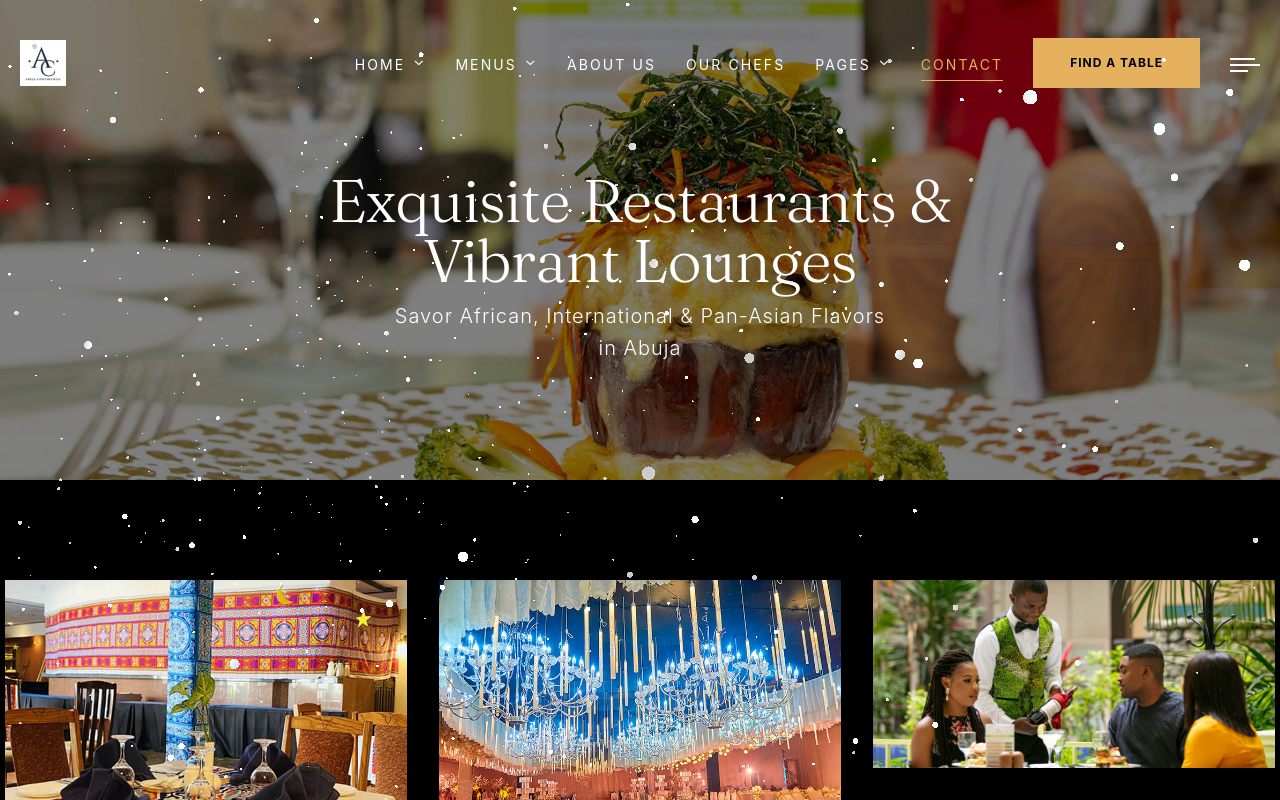
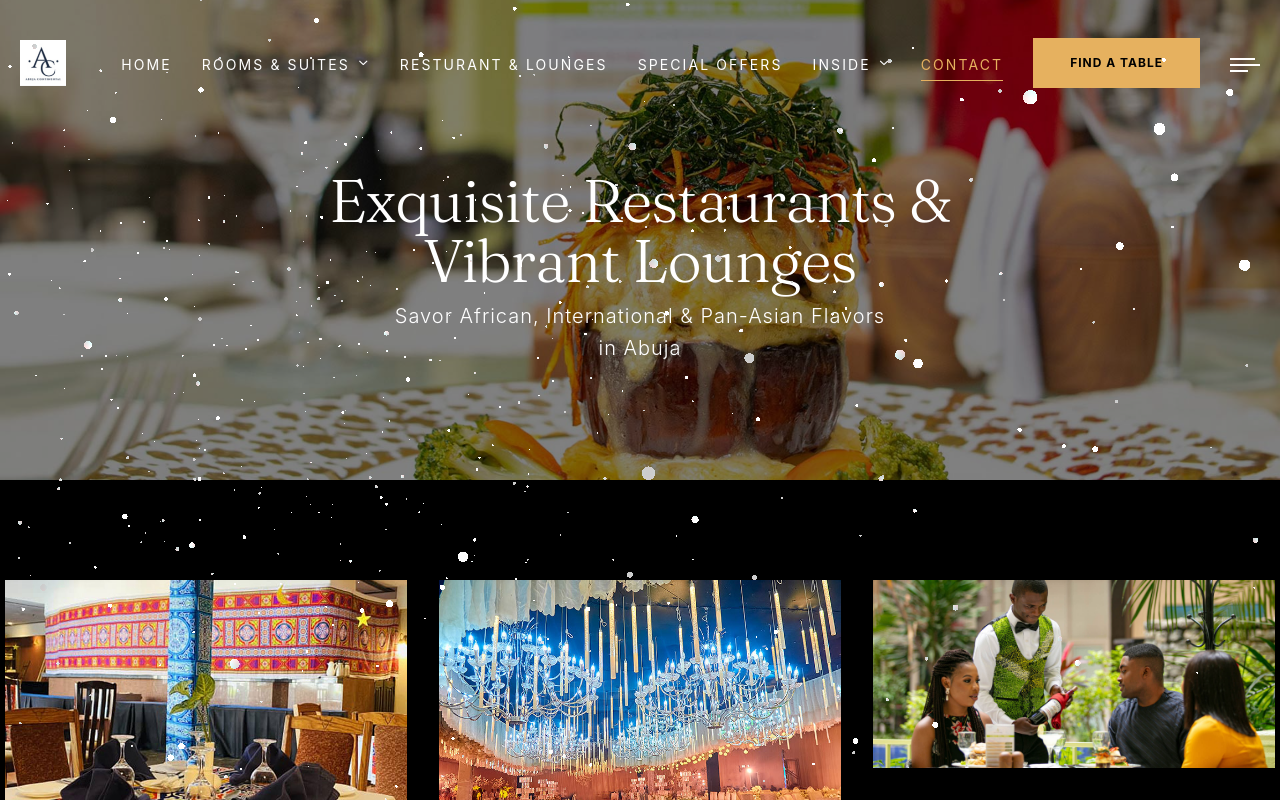
Before and after one commit to EmmanuelOsawe/Chop, a React (Create React App) app in the folder eat/: page /restlounges.js in a window 1280 px wide. Shown: the top 800 px of the page. Built offline with nearby package versions, Linux system fonts and the light colour scheme.

Commit message:
rest & loung all set

```diff
--- a/eat/src/restlounges.js
+++ b/eat/src/restlounges.js
@@ -59,48 +59,13 @@ function Rest() {
                                   <div className="nav-outer clearfix">
                                       <nav className="main-menu">
                                           <ul className="navigation clearfix">
-                                              <li className="dropdown"><a href="gallery-masonry.html#">Home</a>
-                                                  <ul>
-                                                      <li><a href="../Restoria-1-Minimal-Hero/index.html">Home 1 - Minimal Hero</a></li>
-                                                      <li><a href="index.html">Home 2 - Standard Hero</a></li>
-                                                      <li><a href="../Restoria-3-Video-Hero/index.html">Home 3 - Video Hero</a></li>
-                                                      <li><a href="../Restoria-4-Category-Hero/index.html">Home 4 - Category Hero</a></li>
-                                                      <li><a href="../Restoria-5-Rollingimages-Hero-Center-Header/index.html">Home 5 - Rolling Images</a></li>
-                                                  </ul>
+                                              <li className=""><a href="Home.js">Home</a>
                                               </li>
-                                              <li className="dropdown has-mega-menu"><a href="menu-list-1.html">Menus</a>
-                                                  <ul>
-                                                      <li>
-                                                          <div className="mega-menu">
-                                                              <div className="menu-inner">
-                                                                  <div className="auto-container">
-                                                                      <div className="row clearfix">
-                                                                          <div className="menu-block col-lg-3 col-md-6 col-sm-6">
-                                                                              <div className="image"><a href="menu-list-1.html"><img src="images/resource/menu-1-thumb.jpg" alt="image" /></a></div>
-                                                                              <div className="title"><a href="menu-list-1.html">Menu list 1</a></div>
-                                                                          </div>
-                                                                          <div className="menu-block col-lg-3 col-md-6 col-sm-6">
-                                                                              <div className="image"><a href="menu-list-2.html"><img src="images/resource/menu-2-thumb.jpg" alt="image" /></a></div>
-                                                                              <div className="title"><a href="menu-list-2.html">Menu list 2</a></div>
-                                                                          </div>
-                                                                          <div className="menu-block col-lg-3 col-md-6 col-sm-6">
-                                                                              <div className="image"><a href="menu-list-3.html"><img src="images/resource/menu-3-thumb.jpg" alt="image" /></a></div>
-                                                                              <div className="title"><a href="menu-list-3.html">Menu list 3</a></div>
-                                                                          </div>
-                                                                          <div className="menu-block col-lg-3 col-md-6 col-sm-6">
-                                                                              <div className="image"><a href="menu-list-4.html"><img src="images/resource/menu-4-thumb.jpg" alt="image" /></a></div>
-                                                                              <div className="title"><a href="menu-list-4.html">Menu list 4</a></div>
-                                                                          </div>
-                                                                      </div>
-                                                                  </div>
-                                                              </div>
-                                                          </div>
-                                                      </li>
-                                                  </ul>
+                                              <li className="dropdown has-mega-menu"><a href="rooms.js">Rooms & Suites</a>
                                               </li>
-                                              <li><a href="about.html">About Us</a></li>
-                                              <li><a href="our-chef.html">Our chefs</a></li>
-                                              <li className="dropdown"><a href="gallery-masonry.html#">Pages</a>
+                                              <li><a href="restlounges.js">Resturant & Lounges</a></li>
+                                              <li><a href="our-chef.html">Special Offers</a></li>
+                                              <li className="dropdown"><a href="gallery-masonry.html#">Inside</a>
                                                   <ul>
                                                       <li><a href="gallery-masonry.html">Photo Gallery</a></li>
                                                       <li><a href="book-table.html">Reservation 1</a></li>
@@ -108,15 +73,6 @@ function Rest() {
                                                       <li><a href="testimonial.html">Testimonial</a></li>
                                                       <li><a href="blog-list.html">Blog List</a></li>
                                                       <li><a href="blog-single-post.html">Blog Single Post</a></li>
-                                                      <li><a href="gallery-masonry.html#">Dropdown Menu 1</a></li>
-                                                      <li><a href="gallery-masonry.html#">Dropdown Lorem 2</a></li>
-                                                      <li className="dropdown"><a href="gallery-masonry.html#">Dropdown Menu 3</a>
-                                                          <ul>
-                                                              <li><a href="gallery-masonry.html#">Dropdown Menu level 2</a></li>
-                                                              <li><a href="gallery-masonry.html#">Dropdown Menu level 2</a></li>
-                                                              <li><a href="gallery-masonry.html#">Dropdown Menu Level 2</a></li>
-                                                          </ul>
-                                                      </li>
                                                   </ul>
                                               </li>
                                               <li className="current"><a href="contact-us.html">Contact</a></li>
@@ -171,7 +127,7 @@ function Rest() {
                       {/* .Side-menu */}
                       <div className="side-menu">
                           <ul className="navigation clearfix">
-                              <li className="dropdown"><a href="gallery-masonry.html#">Home</a>
+                              <li className="dropdown"><a href="Home.js">Home</a>
                                   <ul>
                                       <li><a href="../Restoria-1-Minimal-Hero/index.html">Home 1 - Minimal Hero</a></li>
                                       <li><a href="index.html">Home 2 - Standard Hero</a></li>
@@ -188,8 +144,8 @@ function Rest() {
                                       <li><a href="menu-list-4.html">Menu List 4</a></li>
                                   </ul>
                               </li>
-                              <li><a href="about.html">About Us</a></li>
-                              <li><a href="our-chef.html">Our chefs</a></li>
+                              <li><a href="about.html">Resturant & Lounges</a></li>
+                              <li><a href="our-chef.html">Special Offers</a></li>
                               <li className="dropdown"><a href="gallery-masonry.html#">Pages</a>
                                   <ul>
                                       <li><a href="gallery-masonry.html">Photo Gallery</a></li>
```
